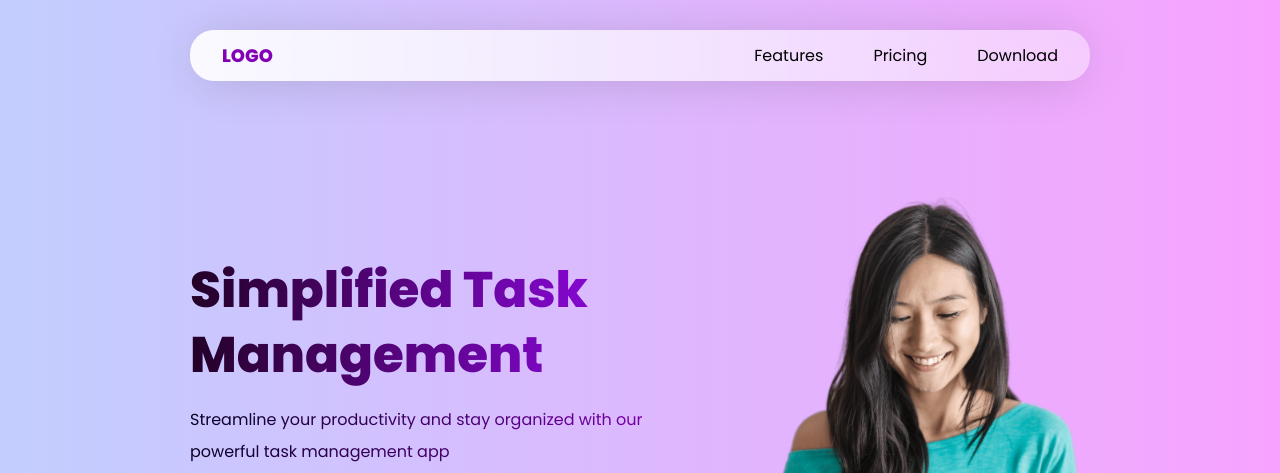
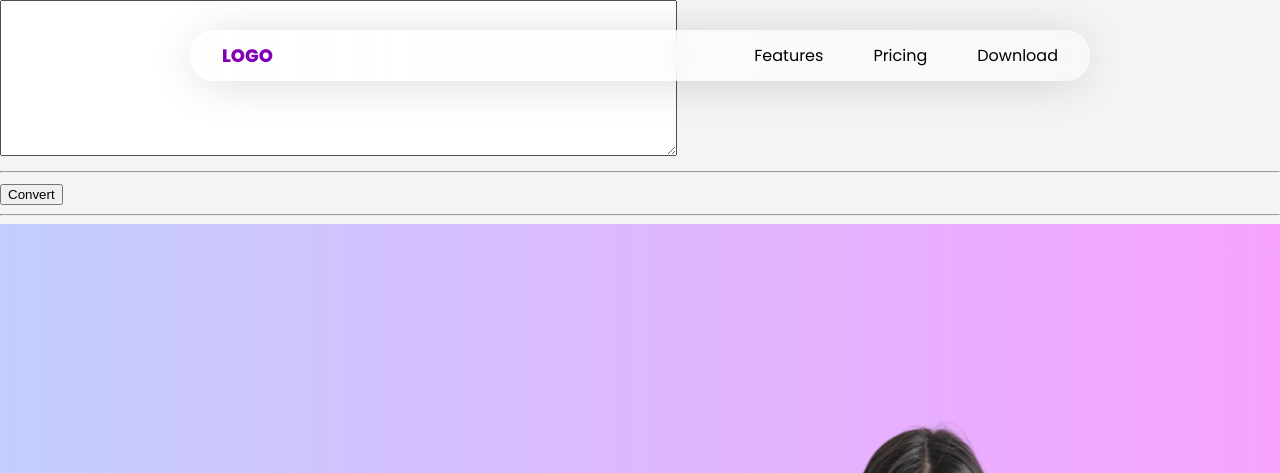
Before and after one commit to srVJT0/srvjt69, a plain HTML site: page index.html in a window 1280 px wide. Shown: the top 473 px of the page. Drawn offline with Linux system fonts and the light colour scheme.

Commit message:
Update index.html

```diff
--- a/index.html
+++ b/index.html
@@ -32,6 +32,12 @@
       <a class="nav-link" href="#pricing">Pricing</a>
       <a class="nav-link" href="#cta">Download</a>
     </div>
+
+    <textarea id="sourceTA" rows="10" cols="82"></textarea>
+  <hr/>
+  <button id="runBtn" onClick="run()">Convert</button>
+  <hr/>
+  <div id="targetDiv"></div>
 
     <header>
       <div class="container">
```
